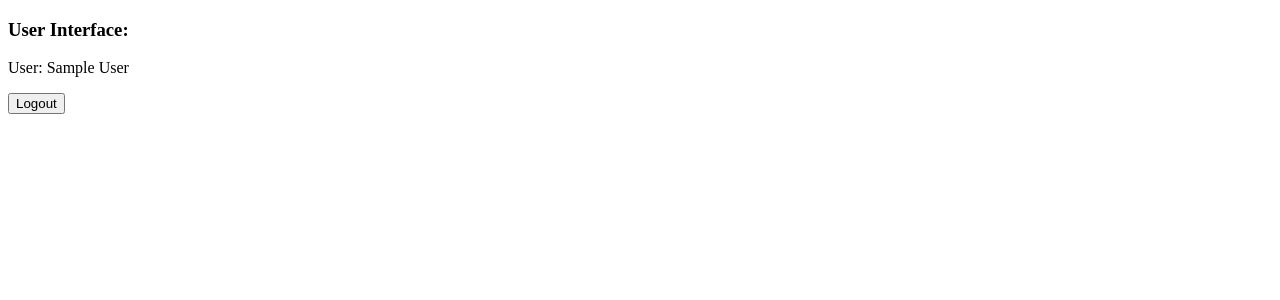
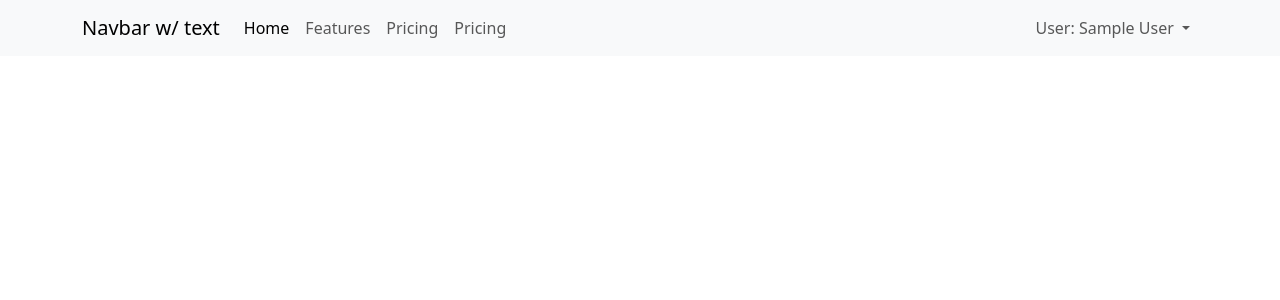
Before and after one commit to BIWebTech87/time_managment, a Django app: page / in a window 1280 px wide. Shown: the top 300 px of the page. Run offline with Django 5.2, Linux system fonts and the light colour scheme; the visitor is signed in with stand-in values (Sample User, id 1).

Commit message:
[ADD] NavBar

```diff
--- /dev/null
+++ b/timeManagment/main/templates/base.html
@@ -0,0 +1,64 @@
+<!DOCTYPE html>
+<html lang="en">
+<head>
+  <meta charset="UTF-8">
+  <link href="https://cdn.jsdelivr.net/npm/bootstrap@5.3.3/dist/css/bootstrap.min.css" rel="stylesheet"
+        integrity="sha384-QWTKZyjpPEjISv5WaRU9OFeRpok6YctnYmDr5pNlyT2bRjXh0JMhjY6hW+ALEwIH" crossorigin="anonymous">
+  <title>
+    {% block title %}
+    {% endblock %}
+  </title>
+</head>
+<body>
+<nav class="navbar navbar-expand-lg bg-body-tertiary">
+  <div class="container">
+    <a class="navbar-brand" href="#">Navbar w/ text</a>
+    <button class="navbar-toggler" type="button" data-bs-toggle="collapse" data-bs-target="#navbarText"
+            aria-controls="navbarText" aria-expanded="false" aria-label="Toggle navigation">
+      <span class="navbar-toggler-icon"></span>
+    </button>
+    <div class="collapse navbar-collapse" id="navbarText">
+      <ul class="navbar-nav me-auto mb-2 mb-lg-0">
+        <li class="nav-item">
+          <a class="nav-link active" aria-current="page" href="#">Home</a>
+        </li>
+        <li class="nav-item">
+          <a class="nav-link" href="#">Features</a>
+        </li>
+        <li class="nav-item">
+          <a class="nav-link" href="#">Pricing</a>
+        </li>
+        <li class="nav-item">
+          <a class="nav-link" href="#">Pricing</a>
+        </li>
+      </ul>
+      <ul class="navbar-nav ml-auto">
+        <li class="nav-item dropdown">
+          <a class="nav-link dropdown-toggle" href="#" role="button" data-bs-toggle="dropdown" aria-expanded="false">
+            User: {{ user }}
+          </a>
+          <ul class="dropdown-menu">
+            <li><a class="dropdown-item" href="#">Action</a></li>
+            <li style="text-align: center">
+              <span class="navbar-text">
+               <form method="post" action="{% url 'employees:logout' %}">
+                {% csrf_token %}
+                <button style="width: 100%;" class="btn btn-danger" type="submit">Logout</button>
+               </form>
+              </span>
+            </li>
+          </ul>
+        </li>
+      </ul>
+    </div>
+  </div>
+</nav>
+
+{% block content %}
+
+{% endblock %}
+<script src="https://cdn.jsdelivr.net/npm/bootstrap@5.3.3/dist/js/bootstrap.bundle.min.js"
+        integrity="sha384-YvpcrYf0tY3lHB60NNkmXc5s9fDVZLESaAA55NDzOxhy9GkcIdslK1eN7N6jIeHz"
+        crossorigin="anonymous"></script>
+</body>
+</html>
--- a/timeManagment/main/templates/index.html
+++ b/timeManagment/main/templates/index.html
@@ -1,17 +1,9 @@
-<!DOCTYPE html>
-<html lang="en">
-<head>
-    <meta charset="UTF-8">
-    <title>{{ title }}</title>
-</head>
-<body>
-<form method="post" action="{% url 'employees:logout' %}">
-    {% csrf_token %}
-    <h3>User Interface:</h3>
-    <p>User: {{ user }}</p>
-    <button type="submit">Logout</button>
-</form>
+{% extends 'base.html' %}
+{% block title %}
+{{ title }}
+{% endblock %}
 
 
-</body>
-</html>
+{% block content %}
+
+{% endblock %}
```
